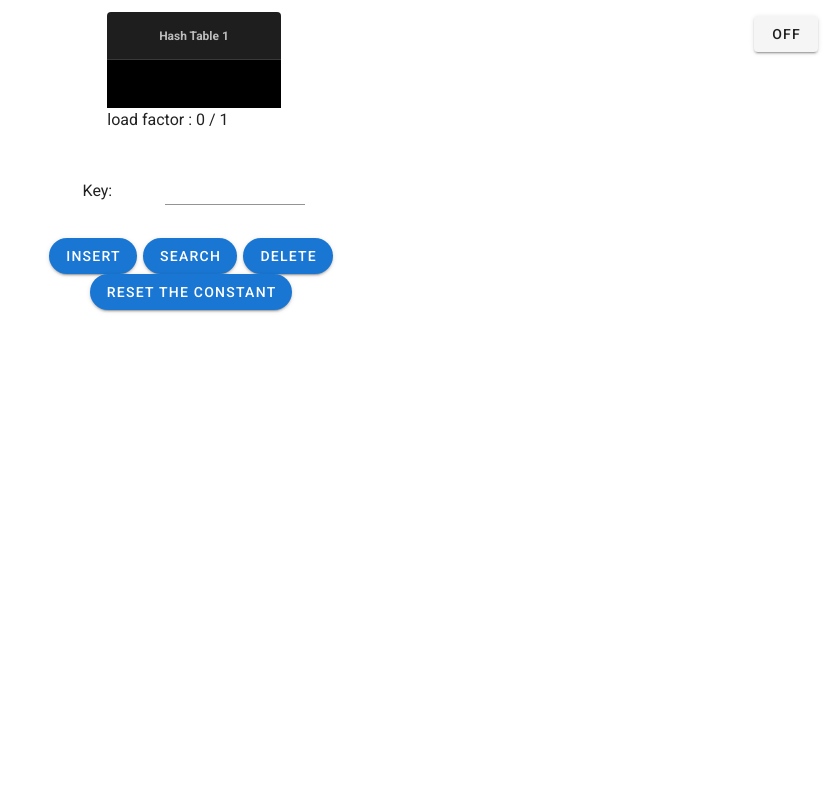
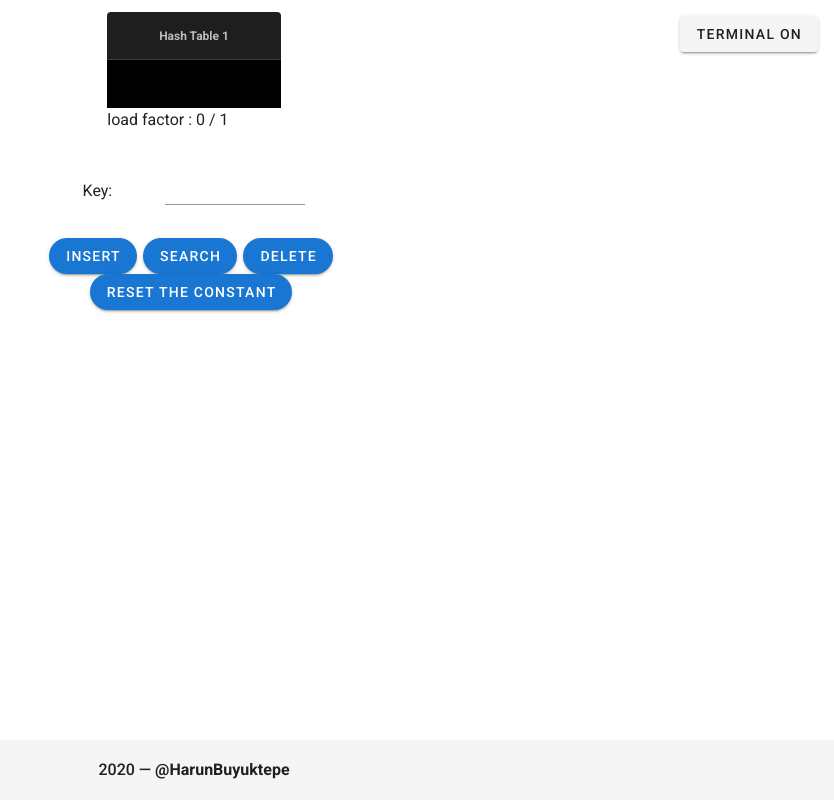
Before and after one commit to HarunBuyuktepe/CuckooHashing, a Vue app: page /Program/1/1 in a window 1280 px wide. Shown: the whole page, without its empty margins (446-1280 px from the left). Built offline with nearby package versions, Linux system fonts and the light colour scheme.

Commit message:
adding signature

```diff
--- a/src/components/Home.vue
+++ b/src/components/Home.vue
@@ -23,7 +23,19 @@
         </v-row>
       </v-card>
     </v-row>
+    <v-footer
+            absolute
+            class="font-weight-medium"
+    >
+      <v-col
+              class="text-center"
+              cols="12"
+      >
+        {{ new Date().getFullYear() }} — <strong>@HarunBuyuktepe</strong>
+      </v-col>
+    </v-footer>
   </v-container>
+
 </template>
 
 <script>
@@ -47,7 +59,7 @@
       countRule(count) {
         if (count < 2 || count > 5) {
           this.validCount = false
-          return "2-5 arası gir"
+          return "Enter value between 2 and 5"
         }
         else {
           this.validCount = true
@@ -57,7 +69,7 @@
       sizeRule(size) {
         if (size < 10 || size > 30) {
           this.validSize = false
-          return "10 and 30 "
+          return "Enter value between 10 and 30"
         }
         else {
           this.validSize = true
--- a/src/components/MainLayout.vue
+++ b/src/components/MainLayout.vue
@@ -24,6 +24,17 @@
     <v-content>
         <router-view />
     </v-content>
+    <v-footer
+            absolute
+            class="font-weight-medium"
+    >
+      <v-col
+              class="text-center"
+              cols="12"
+      >
+        {{ new Date().getFullYear() }} — <strong>@HarunBuyuktepe</strong>
+      </v-col>
+    </v-footer>
   </v-container >
 </template>
 
--- a/src/components/Program.vue
+++ b/src/components/Program.vue
@@ -61,7 +61,7 @@
         text: "",
         message: [],
         log: [],
-        terminalTitle: "Off"
+        terminalTitle: "Terminal On"
       }
     },
     created() {
```
